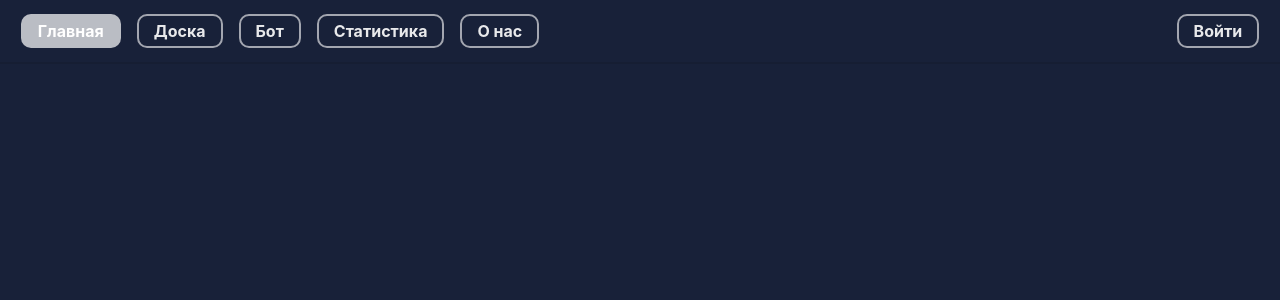
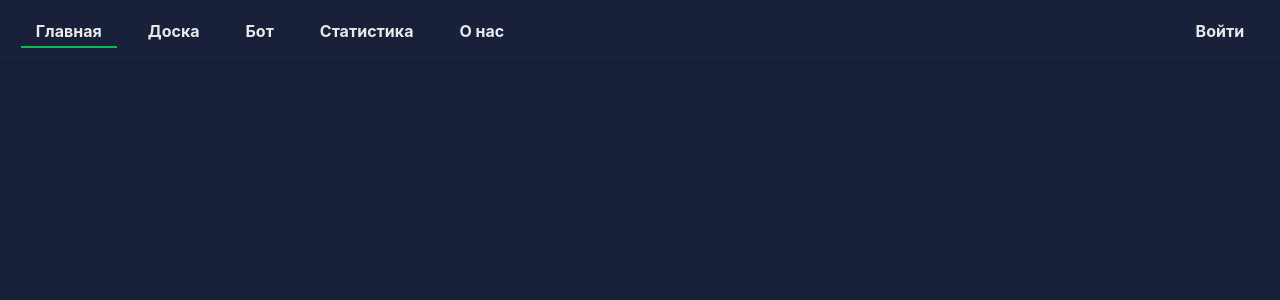
Before and after one commit to faisaliraqi99/sanaripton-frontend, a React (Create React App) app: page / in a window 1280 px wide. In both pictures the pointer is over the link "Главная". Shown: the top 300 px of the page. Built offline with nearby package versions, Linux system fonts and the light colour scheme; no server answers.

Commit message:
Production v0.2

```diff
--- a/src/components/NavBar/NavBar.css
+++ b/src/components/NavBar/NavBar.css
@@ -9,22 +9,33 @@
 .nav, .login {
   color: rgba(255,255,255, .9);
   text-decoration: none;
-  border-radius: 10px;
   padding: 5px 15px;
-  border: 2px solid;
-  border-color: rgba(255,255,255, .6);
   margin-right: 1rem;
   font-weight: bold;
   transition: .2s;
 }
 
-.nav:hover, .login:hover {
-  color: #fff;
-  border-color: rgba(255,255,255, .0);
-  background-color: rgba(255,255,255, .7);
+.login {
+  border-radius: 10px;
+}
+
+.nav:hover:nth-child(3n+1) {
+  padding-bottom: 5px;
+  border-bottom: 2px solid #10B759;
+}
+
+.nav:hover:nth-child(3n+2) {
+  padding-bottom: 5px;
+  border-bottom: 2px solid #FFB822;
+}
+
+.nav:hover:nth-child(3n+3) {
+  padding-bottom: 5px;
+  border-bottom: 2px solid #FF3F3F;
 }
 
 .login:hover {
+  color: #fff;
   background-color: #10B759;
 }
 
```
Also changed, not shown: 1 other file (tests, documents, lock files or other folders).
